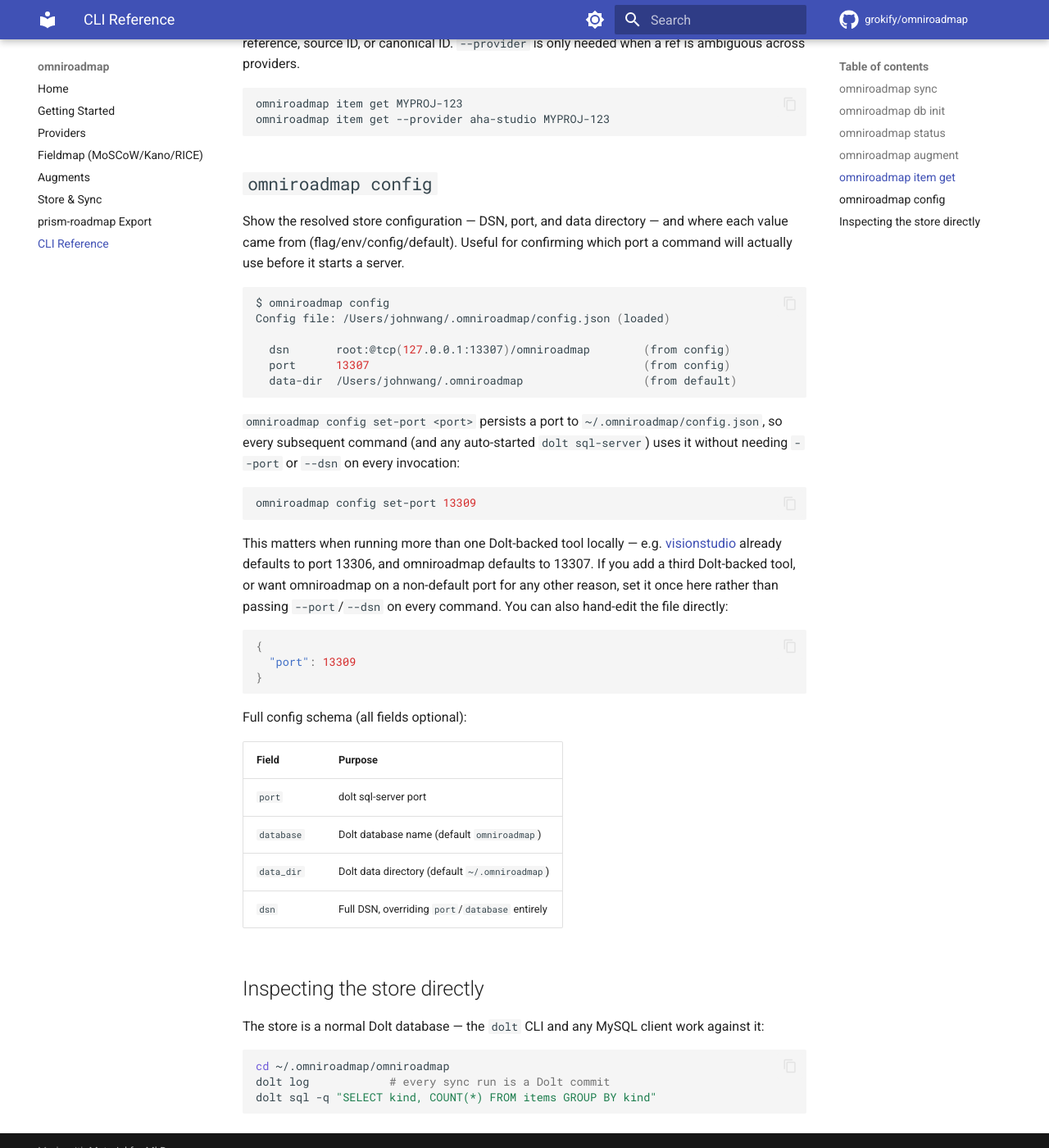
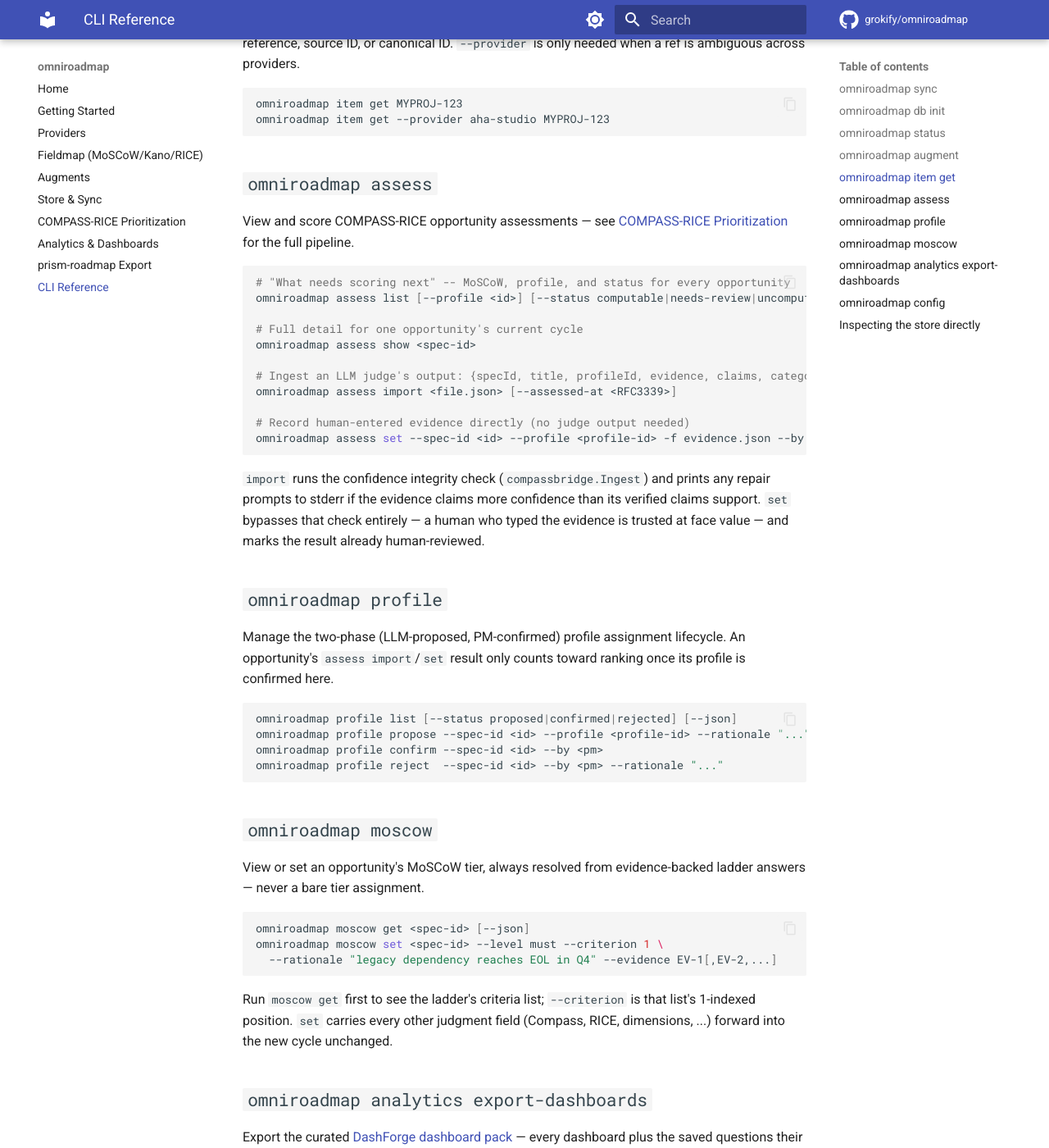
Before and after one commit to grokify/omniroadmap, an MkDocs documentation site: the page built from docs/cli.md, in a window 1280 px wide and 1400 px high, scrolled down 2617 px. Shown: the whole window at 82% size. Built offline with MkDocs 1.6.1 and Material for MkDocs 9.7.7, drawn with Linux system fonts in a browser that asks for light colours; comment, search, counter and statistics services are not loaded; some of the changed text lies outside the part shown.

Commit message:
docs: add COMPASS-RICE pipeline guide and analytics docs
Adds docs/compass-rice.md (propose -> assess import/set -> profile
confirm -> compile -> review -> materialize, and the two-phase gating
semantics) and docs/analytics.md (catalog/query/dashboard layer);
updates README, CLAUDE.md, docs/cli.md, and the mkdocs nav for the new
assess/profile/moscow/analytics command groups.

Refs: RMI-OMNIROADMAP-021

````diff
--- a/docs/cli.md
+++ b/docs/cli.md
@@ -114,6 +114,73 @@
 omniroadmap item get --provider aha-studio MYPROJ-123
 ```
 
+## `omniroadmap assess`
+
+View and score COMPASS-RICE opportunity assessments — see
+[COMPASS-RICE Prioritization](compass-rice.md) for the full pipeline.
+
+```bash
+# "What needs scoring next" -- MoSCoW, profile, and status for every opportunity
+omniroadmap assess list [--profile <id>] [--status computable|needs-review|uncomputable|no-compass] [--json]
+
+# Full detail for one opportunity's current cycle
+omniroadmap assess show <spec-id>
+
+# Ingest an LLM judge's output: {specId, title, profileId, evidence, claims, categories}
+omniroadmap assess import <file.json> [--assessed-at <RFC3339>]
+
+# Record human-entered evidence directly (no judge output needed)
+omniroadmap assess set --spec-id <id> --profile <profile-id> -f evidence.json --by <you> [--assessed-at <RFC3339>]
+```
+
+`import` runs the confidence integrity check (`compassbridge.Ingest`) and
+prints any repair prompts to stderr if the evidence claims more confidence
+than its verified claims support. `set` bypasses that check entirely — a
+human who typed the evidence is trusted at face value — and marks the
+result already human-reviewed.
+
+## `omniroadmap profile`
+
+Manage the two-phase (LLM-proposed, PM-confirmed) profile assignment
+lifecycle. An opportunity's `assess import`/`set` result only counts
+toward ranking once its profile is confirmed here.
+
+```bash
+omniroadmap profile list [--status proposed|confirmed|rejected] [--json]
+omniroadmap profile propose --spec-id <id> --profile <profile-id> --rationale "..." --by <judge>
+omniroadmap profile confirm --spec-id <id> --by <pm>
+omniroadmap profile reject  --spec-id <id> --by <pm> --rationale "..."
+```
+
+## `omniroadmap moscow`
+
+View or set an opportunity's MoSCoW tier, always resolved from
+evidence-backed ladder answers — never a bare tier assignment.
+
+```bash
+omniroadmap moscow get <spec-id> [--json]
+omniroadmap moscow set <spec-id> --level must --criterion 1 \
+  --rationale "legacy dependency reaches EOL in Q4" --evidence EV-1[,EV-2,...]
+```
+
+Run `moscow get` first to see the ladder's criteria list; `--criterion` is
+that list's 1-indexed position. `set` carries every other judgment field
+(Compass, RICE, dimensions, ...) forward into the new cycle unchanged.
+
+## `omniroadmap analytics export-dashboards`
+
+Export the curated [DashForge dashboard pack](analytics.md) — every
+dashboard plus the saved questions their widgets reference — as JSON, for
+import into a standalone dashforge-server.
+
+```bash
+omniroadmap analytics export-dashboards ./dashboards
+# writes ./dashboards/dashboards.json
+```
+
+The same document is served live at `/api/analytics/dashboards` by
+`omniroadmap ui`.
+
 ## `omniroadmap config`
 
 Show the resolved store configuration — DSN, port, and data directory —
--- a/mkdocs.yml
+++ b/mkdocs.yml
@@ -60,5 +60,7 @@
   - Fieldmap (MoSCoW/Kano/RICE): fieldmap.md
   - Augments: augment.md
   - Store & Sync: store-sync.md
+  - COMPASS-RICE Prioritization: compass-rice.md
+  - Analytics & Dashboards: analytics.md
   - prism-roadmap Export: export-prismroadmap.md
   - CLI Reference: cli.md
````
Also changed, not shown: CLAUDE.md (+40 -0 lines), README.md (+33 -1 lines), docs/analytics.md (added, +106 -0 lines), docs/compass-rice.md (added, +182 -0 lines).
